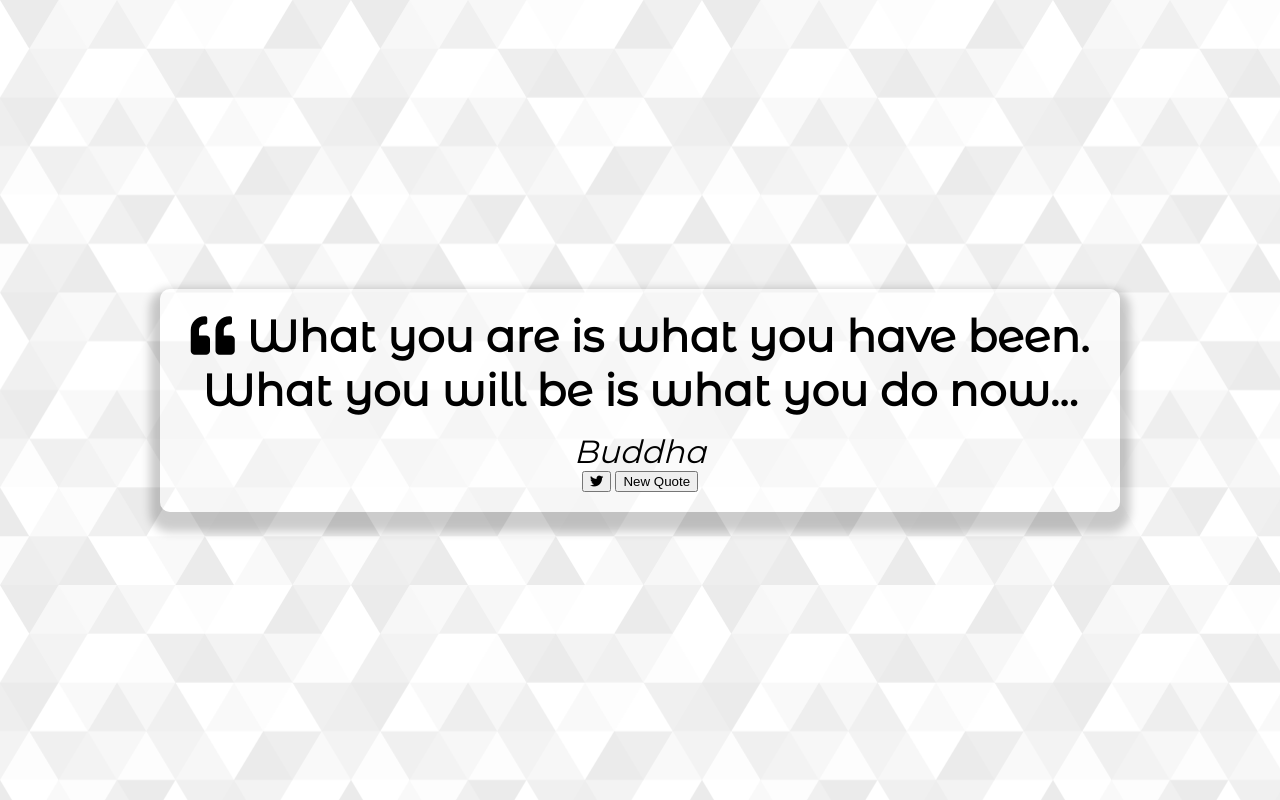
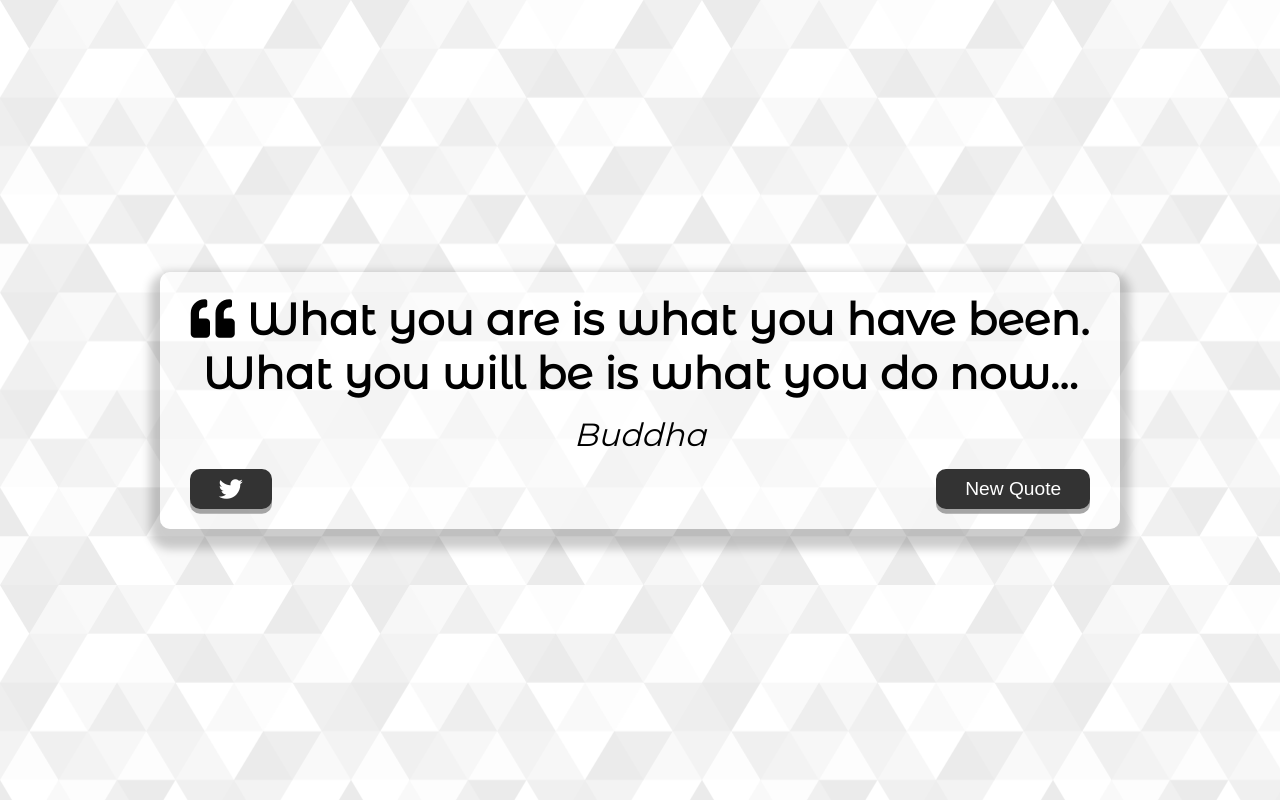
Before and after one commit to GhorarDeem/Quote-Generator, a plain HTML site: page index.html in a window 1280 px wide. Drawn offline with Linux system fonts and the light colour scheme.

Commit message:
Frontend Button update

```diff
--- a/style.css
+++ b/style.css
@@ -1,5 +1,6 @@
 /* Fonts  */
 @import url('https://fonts.googleapis.com/css2?family=Montserrat+Alternates:wght@200;300;400&display=swap');
+
 
 html {
     /* box-sizing = https://developer.mozilla.org/en-US/docs/Web/CSS/box-sizing */
@@ -23,6 +24,32 @@ body {
     background-size: cover;
 }
 
+button {
+    cursor: pointer;
+    font-size: 1.2rem;
+    height: 2.5rem;
+    border: none;
+    border-radius: 10px;
+    color: white;
+    background: #333;
+    outline: none;
+    padding: 0.5rem 1.8rem;
+    box-shadow: 0 0.3rem rgba(121, 121, 121, 0.65);
+}
+button:hover {
+    filter: brightness(150%);
+}
+button:active {
+    transform: translate(0, 0.3rem);
+    box-shadow: 0 0.1rem rgba(255, 255, 255, 0.65);
+}
+.twitter-button:hover {
+    color: #38a1f3;
+}
+.fa-twitter {
+    font-size: 1.5rem;
+}
+
 .quote-container {
     width: auto;
     max-width: 900px;
@@ -31,19 +58,15 @@ body {
     background-color: rgba(255, 255, 255, 0.4);
     box-shadow: 0 10px 10px 10px rgba(0, 0, 0, 0.2);
 }
-
 .quote-text {
     font-size: 2.75rem;
 }
-
 .long-quote {
     font-size: 2rem;
 }
-
 .fa-quote-left .fa-quote-right {
     font-size: 4rem;
 }
-
 .quote-author {
     margin-top: 15px;
     font-size: 2rem;
@@ -51,7 +74,14 @@ body {
     font-style: italic;
 }
 
+.button-container {
+    margin-top: 15px;
+    display: flex;
+    justify-content: space-between;
+}
+
 /* Media query : Tablet or Smaller */
+
 @media screen and (max-width: 1000px){
     .quote-container {
         margin: auto 10px;
```
